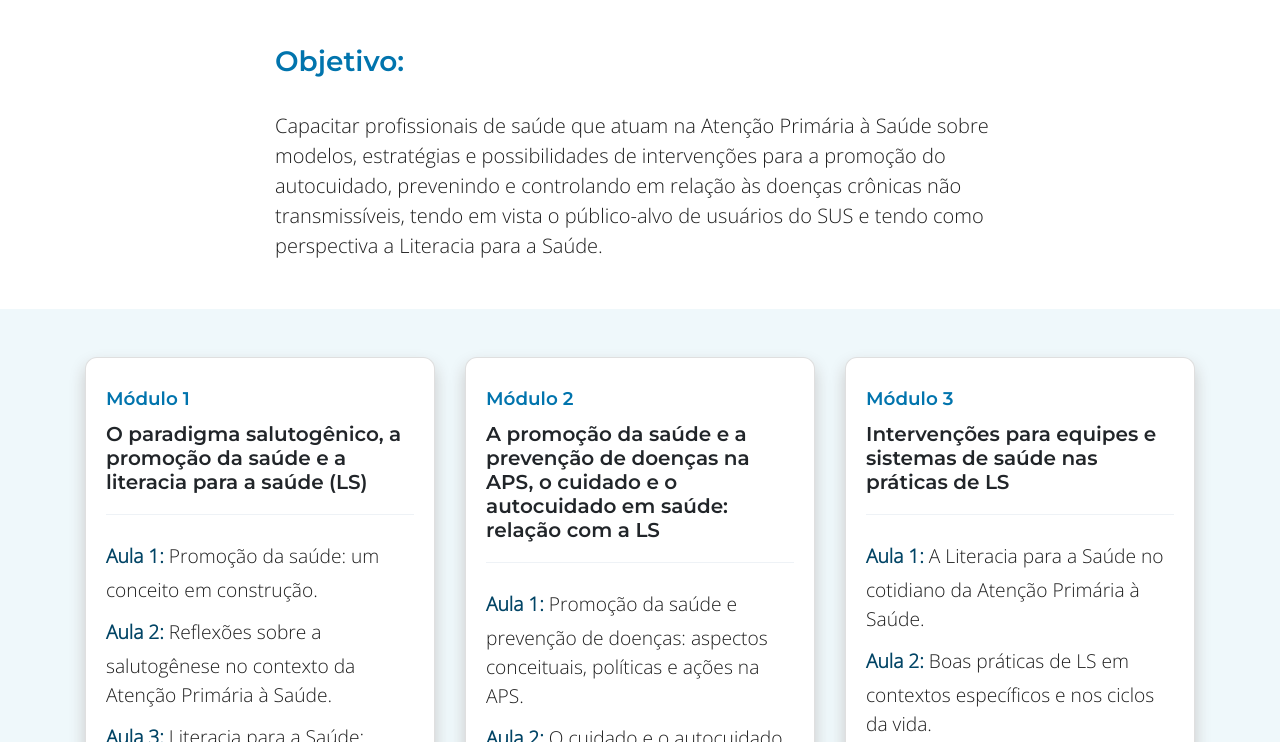
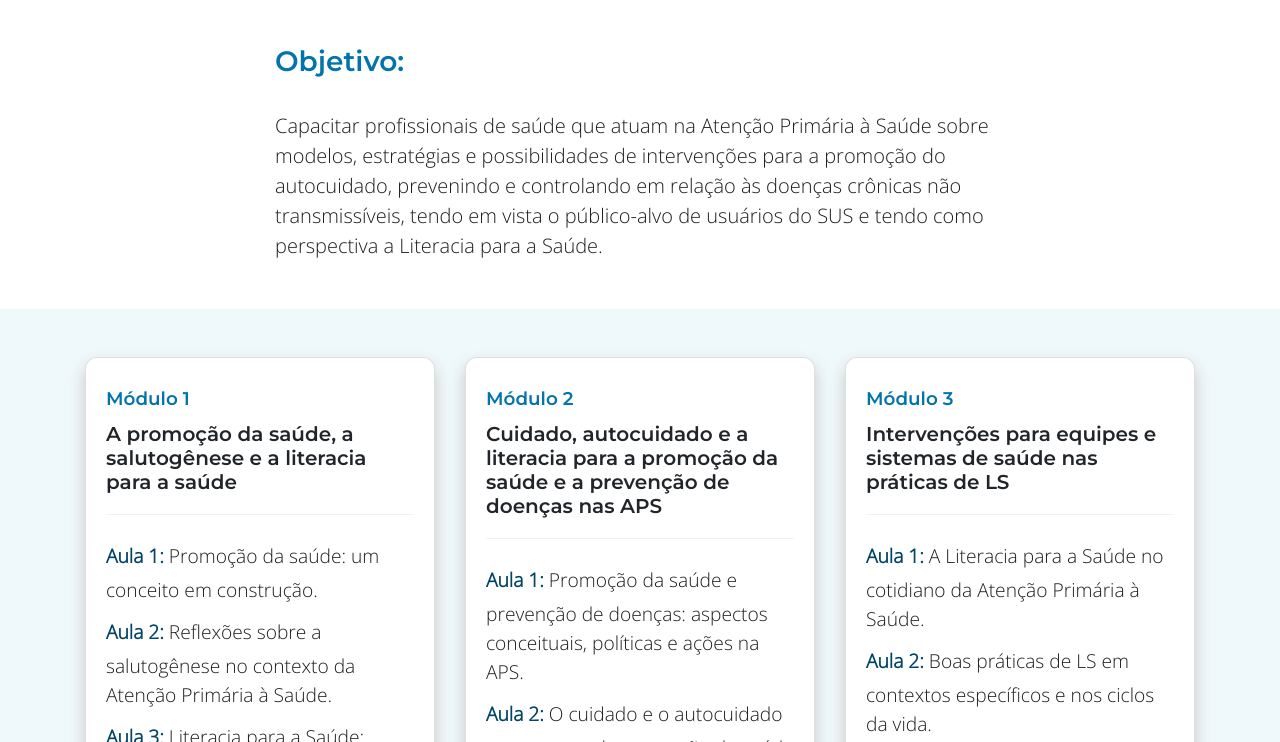
Before and after one commit to daniloblum/Fiocruz-Autocuidado, a plain HTML site: page index.html in a window 1280 px wide. Shown: the part 1993-2735 px from the top of the page. Drawn offline with nearby package versions, Linux system fonts and the light colour scheme; a web font is replaced by a local one.

Commit message:
ajustes na home

```diff
--- a/index.html
+++ b/index.html
@@ -29,8 +29,7 @@
 		<meta name="msapplication-TileImage" content="./images/icons/ms-icon-144x144.png" />
 		<meta name="theme-color" content="#ffffff" />
 
-		<title>Autocuidado em Saúde Autocuidado em saúde e a Literacia para a promoção da saúde e a prevenção de doenças crônicas na Atenção Primária à Saúde (APS).</title>
-
+		<title>Autocuidado em saúde e a Literacia para a promoção da saúde e a prevenção de doenças crônicas na Atenção Primária à Saúde (APS).</title>
 		<!-- Bootstrap CSS -->
 		<link rel="stylesheet" href="bootstrap-4.6.2-dist/css/bootstrap.min.css" />
 
@@ -68,7 +67,7 @@
 					<div class="row justify-content-center pt-5 mb-5">
 						<div class="col-11 col-md-10 col-lg-8">
 							<h2 class="heading__title text-center">Apresentação do curso</h2>
-							<p>Olá! Seja bem-vindo(a) ao curso <strong>Autocuidado em saúde e a literacia para a promoção da saúde, prevenção e controle das doenças crônicas não transmissíveis</strong>. Assista ao vídeo de apresentação do curso e veja os principais temas que serão abordados.</p>
+							<p>Olá! Seja bem-vindo(a) ao curso <strong>Autocuidado em saúde e a Literacia para a promoção da saúde e a prevenção de doenças crônicas na Atenção Primária à Saúde (APS)</strong>. Assista ao vídeo de apresentação do curso e veja os principais temas que serão abordados.</p>
 						</div>
 					</div>
 					<div class="row justify-content-center">
@@ -125,7 +124,7 @@
 										<div class="card">
 											<div class="card-header d-flex align-items-start justify-content-start flex-column">
 												<h5>Módulo 1</h5>
-												<h4>O paradigma salutogênico, a promoção da saúde e a literacia para a saúde (LS)</h4>
+												<h4>A promoção da saúde, a salutogênese e a literacia para a saúde</h4>
 											</div>
 											<div class="card-body">
 												<div class="obj-lista">
@@ -145,7 +144,7 @@
 										<div class="card">
 											<div class="card-header d-flex align-items-start justify-content-start flex-column">
 												<h5>Módulo 2</h5>
-												<h4>A promoção da saúde e a prevenção de doenças na APS, o cuidado e o autocuidado em saúde: relação com a LS</h4>
+												<h4>Cuidado, autocuidado e a literacia para a promoção da saúde e a prevenção de doenças nas APS</h4>
 											</div>
 											<div class="card-body">
 												<div class="obj-lista">
@@ -388,7 +387,7 @@
 									<p class="mb-1 small">Ma. Nicole Fajardo Leão de Souza</p>
 									<p class="small text-muted"><em>Fiocruz</em></p>
 
-									<p class="mb-1 small">Celeste Aparecida Pereira Barbosa </p>
+									<p class="mb-1 small">Celeste Aparecida Pereira Barbosa</p>
 									<p class="small text-muted"><em>UFTM</em></p>
 
 									<p class="mb-1 small">Isadora Catananti Ardenghi Andrade</p>
```
